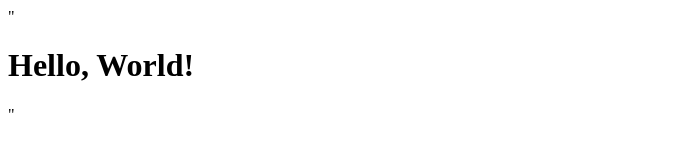
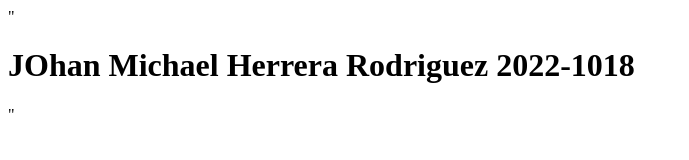
Before and after one commit to JohanMichaelHR/parcial1, a plain HTML site: page index.html in a window 1280 px wide. Shown: the whole page, without its empty margins (0-689 px from the left). Drawn offline with Linux system fonts and the light colour scheme.

Commit message:
Updated index.html

```diff
--- a/index.html
+++ b/index.html
@@ -1 +1,11 @@
-"<!DOCTYPE html><html><head>    <title>My Website</title></head><body>    <h1>Hello, World!</h1></body></html>"
+"<!DOCTYPE html>
+<html>
+    <head>
+        <title>My Website</title>
+    </head>
+        <body>
+
+            <h1>JOhan Michael Herrera Rodriguez 2022-1018</h1>
+
+
+        </body></html>"
```
Also changed, not shown: 1 other file.
